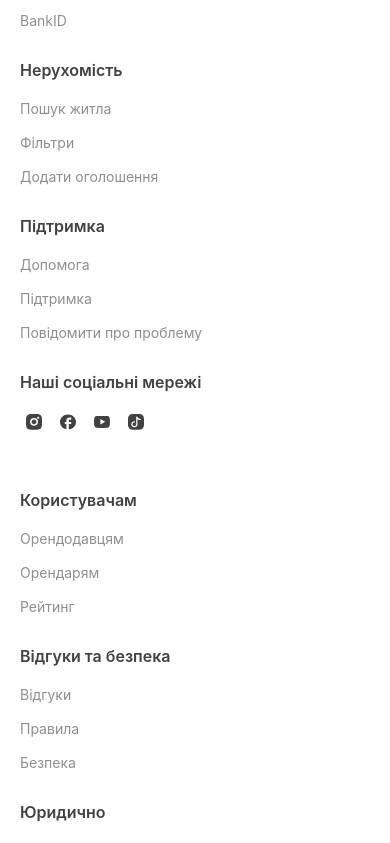
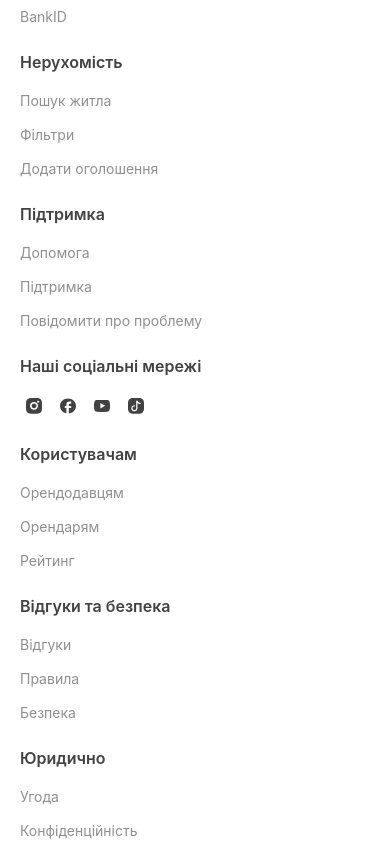
Before and after one commit to BilArt/apartmentsforrent, a React (Vite) app in the folder apps/frontend/: page /favorites in a window 390 px wide. Shown: the part 1400-2243 px from the top of the page. Built offline with nearby package versions, Linux system fonts and the light colour scheme; no server answers.

Commit message:
fix: improve responsive layout for footer and search bar

```diff
--- a/apps/frontend/src/components/Footer/Footer.jsx
+++ b/apps/frontend/src/components/Footer/Footer.jsx
@@ -1,4 +1,4 @@
-import { useMemo, useState } from "react";
+import { useState } from "react";
 import { Link } from "react-router-dom";
 
 import styles from "./Footer.module.scss";
@@ -9,29 +9,14 @@ import FacebookIcon from "../../assets/svg/facebook.svg?react";
 import YoutubeIcon from "../../assets/svg/youtube.svg?react";
 import TiktokIcon from "../../assets/svg/tiktok.svg?react";
 
-const social = [
+const SOCIAL = [
   { id: "ig", label: "Instagram", icon: InstagramIcon, href: "#" },
   { id: "fb", label: "Facebook", icon: FacebookIcon, href: "#" },
   { id: "yt", label: "YouTube", icon: YoutubeIcon, href: "#" },
   { id: "tt", label: "TikTok", icon: TiktokIcon, href: "#" },
 ];
 
-export default function Footer() {
-  const [info, setInfo] = useState(null);
-
-  const openInfo = (title) => {
-    setInfo({
-      title,
-      text:
-        "Цей розділ поки що у форматі інформаційної заглушки для MVP. " +
-        "У фінальній версії тут буде окрема сторінка з деталями.",
-    });
-  };
-
-  const closeInfo = () => setInfo(null);
-
-  const topColumns = useMemo(
-    () => [
+const TOP_COLUMNS = [
   {
     title: "Про платформу",
     links: [
@@ -56,12 +41,9 @@ export default function Footer() {
       { label: "Повідомити про проблему", kind: "modal" },
     ],
   },
-    ],
-    [],
-  );
+];
 
-  const bottomColumns = useMemo(
-    () => [
+const BOTTOM_COLUMNS = [
   {
     title: "Користувачам",
     links: [
@@ -85,9 +67,34 @@ export default function Footer() {
       { label: "Конфіденційність", kind: "modal" },
     ],
   },
-    ],
-    [],
+];
+
+function LinksColumn({ title, links, className, renderLink, styles }) {
+  return (
+    <div className={`${styles.col} ${className || ""}`}>
+      <div className={styles.colTitle}>{title}</div>
+      <ul className={styles.list}>
+        {links.map((l) => (
+          <li key={l.label}>{renderLink(l)}</li>
+        ))}
+      </ul>
+    </div>
   );
+}
+
+export default function Footer() {
+  const [info, setInfo] = useState(null);
+
+  const openInfo = (title) => {
+    setInfo({
+      title,
+      text:
+        "Цей розділ поки що у форматі інформаційної заглушки для MVP. " +
+        "У фінальній версії тут буде окрема сторінка з деталями.",
+    });
+  };
+
+  const closeInfo = () => setInfo(null);
 
   const renderLink = (link) => {
     if (link.kind === "route" && link.to) {
@@ -109,37 +116,44 @@ export default function Footer() {
     );
   };
 
-  function LinksColumn({ title, links }) {
-    return (
-      <div className={styles.col}>
-        <div className={styles.colTitle}>{title}</div>
-        <ul className={styles.list}>
-          {links.map((l) => (
-            <li key={l.label}>{renderLink(l)}</li>
-          ))}
-        </ul>
-      </div>
-    );
-  }
-
   return (
     <>
       <footer className={styles.footer}>
         <div className="container">
           <div className={styles.topGrid}>
+            <div className={styles.brandCol}>
               <Link to="/" className={styles.logo} aria-label="NoReset home">
                 <span className={styles.logoAccent}>Nø</span>RESET
               </Link>
+            </div>
 
-            {topColumns.map((c) => (
-              <LinksColumn key={c.title} title={c.title} links={c.links} />
-            ))}
+            <LinksColumn
+              styles={styles}
+              className={styles.colPlatform}
+              title={TOP_COLUMNS[0].title}
+              links={TOP_COLUMNS[0].links}
+              renderLink={renderLink}
+            />
+            <LinksColumn
+              styles={styles}
+              className={styles.colEstate}
+              title={TOP_COLUMNS[1].title}
+              links={TOP_COLUMNS[1].links}
+              renderLink={renderLink}
+            />
+            <LinksColumn
+              styles={styles}
+              className={styles.colSupport}
+              title={TOP_COLUMNS[2].title}
+              links={TOP_COLUMNS[2].links}
+              renderLink={renderLink}
+            />
 
-            <div className={styles.col}>
+            <div className={`${styles.col} ${styles.socialCol}`}>
               <div className={styles.colTitle}>Наші соціальні мережі</div>
 
               <div className={styles.social}>
-                {social.map(({ id, icon, label, href }) => {
+                {SOCIAL.map(({ id, icon, label, href }) => {
                   const SocialIcon = icon;
                   return (
                     <a
@@ -160,11 +174,31 @@ export default function Footer() {
           </div>
 
           <div className={styles.bottomGrid}>
-            <div aria-hidden="true" />
-            {bottomColumns.map((c) => (
-              <LinksColumn key={c.title} title={c.title} links={c.links} />
-            ))}
-            <div aria-hidden="true" />
+            <div className={styles.bottomSpacer} aria-hidden="true" />
+
+            <LinksColumn
+              styles={styles}
+              className={styles.colUsers}
+              title={BOTTOM_COLUMNS[0].title}
+              links={BOTTOM_COLUMNS[0].links}
+              renderLink={renderLink}
+            />
+            <LinksColumn
+              styles={styles}
+              className={styles.colReviews}
+              title={BOTTOM_COLUMNS[1].title}
+              links={BOTTOM_COLUMNS[1].links}
+              renderLink={renderLink}
+            />
+            <LinksColumn
+              styles={styles}
+              className={styles.colLegal}
+              title={BOTTOM_COLUMNS[2].title}
+              links={BOTTOM_COLUMNS[2].links}
+              renderLink={renderLink}
+            />
+
+            <div className={styles.bottomSpacer} aria-hidden="true" />
           </div>
         </div>
 
--- a/apps/frontend/src/components/Footer/Footer.module.scss
+++ b/apps/frontend/src/components/Footer/Footer.module.scss
@@ -8,10 +8,19 @@
   display: grid;
   grid-template-columns: 220px repeat(3, minmax(0, 1fr)) 240px;
   column-gap: 60px;
+  align-items: start;
 }
 
 .bottomGrid {
   margin-top: 39px;
+}
+
+.brandCol {
+  align-self: start;
+}
+
+.bottomSpacer {
+  align-self: start;
 }
 
 .logo {
@@ -70,10 +79,42 @@
   }
 }
 
+.linkBtn {
+  background: transparent;
+  border: 0;
+  padding: 0;
+  text-align: left;
+  cursor: pointer;
+
+  font-family:
+    "Inter",
+    system-ui,
+    -apple-system,
+    sans-serif;
+  font-size: 14px;
+  color: var(--color-secondary);
+
+  transition:
+    color 0.25s ease,
+    transform 0.25s ease;
+
+  &:hover {
+    color: var(--color-text-primary);
+    transform: translateX(2px);
+  }
+}
+
+.socialCol {
+  align-self: start;
+  justify-self: start;
+}
+
 .social {
   display: flex;
   gap: 6px;
   align-items: center;
+  flex-wrap: wrap;
+  justify-content: flex-start;
 }
 
 .socialBtn {
@@ -113,44 +154,6 @@
   color: var(--color-secondary);
 }
 
-@media (max-width: 1000px) {
-  .topGrid,
-  .bottomGrid {
-    grid-template-columns: 1fr;
-    row-gap: 26px;
-  }
-
-  .bottomGrid {
-    margin-top: 26px;
-  }
-}
-
-/* добавь рядом с .link */
-.linkBtn {
-  background: transparent;
-  border: 0;
-  padding: 0;
-  text-align: left;
-  cursor: pointer;
-
-  font-family:
-    "Inter",
-    system-ui,
-    -apple-system,
-    sans-serif;
-  font-size: 14px;
-  color: var(--color-secondary);
-
-  transition:
-    color 0.25s ease,
-    transform 0.25s ease;
-
-  &:hover {
-    color: var(--color-text-primary);
-    transform: translateX(2px);
-  }
-}
-
 .infoModalText {
   font-family:
     "Inter",
@@ -163,3 +166,82 @@
   letter-spacing: 0;
   color: var(--color-text-primary);
 }
+
+/* ✅ Tablet: НЕ делаем вертикально. Просто ужимаем */
+@media (max-width: 1100px) {
+  .topGrid,
+  .bottomGrid {
+    column-gap: 28px;
+    grid-template-columns: 200px repeat(3, minmax(0, 1fr)) 220px;
+  }
+}
+
+/* ✅ Когда тесно — 2 ряда, но НЕ вертикально */
+@media (max-width: 900px) {
+  .topGrid {
+    grid-template-columns: 200px repeat(2, minmax(0, 1fr)) 220px;
+    row-gap: 26px;
+  }
+
+  .bottomGrid {
+    grid-template-columns: 200px repeat(2, minmax(0, 1fr)) 220px;
+    row-gap: 26px;
+    margin-top: 26px;
+  }
+}
+
+/* ✅ Только когда реально узко — вертикально и соцсети последними */
+@media (max-width: 620px) {
+  .topGrid {
+    grid-template-columns: 1fr;
+    row-gap: 22px;
+
+    grid-template-areas:
+      "brand"
+      "platform"
+      "estate"
+      "support"
+      "social";
+  }
+
+  .brandCol {
+    grid-area: brand;
+  }
+  .colPlatform {
+    grid-area: platform;
+  }
+  .colEstate {
+    grid-area: estate;
+  }
+  .colSupport {
+    grid-area: support;
+  }
+  .socialCol {
+    grid-area: social;
+  }
+
+  .bottomGrid {
+    grid-template-columns: 1fr;
+    row-gap: 22px;
+    margin-top: 22px;
+
+    grid-template-areas:
+      "users"
+      "reviews"
+      "legal";
+  }
+
+  .bottomSpacer {
+    display: none;
+  }
+
+  .colUsers {
+    grid-area: users;
+  }
+  .colReviews {
+    grid-area: reviews;
+  }
+  .colLegal {
+    grid-area: legal;
+  }
+}
--- a/apps/frontend/src/components/SearchBar/SearchBar.jsx
+++ b/apps/frontend/src/components/SearchBar/SearchBar.jsx
@@ -331,7 +331,7 @@ export default function SearchBar() {
     <div className={styles.wrapper} ref={rootRef}>
       <div className={styles.bar}>
         {/* LOCATION */}
-        <div className={styles.field}>
+        <div className={`${styles.field} ${styles.fieldLocation}`}>
           <div
             className={styles.trigger}
             role="button"
@@ -445,7 +445,7 @@ export default function SearchBar() {
         <div className={styles.divider} />
 
         {/* WHEN */}
-        <div className={styles.field}>
+        <div className={`${styles.field} ${styles.fieldWhen}`}>
           <button
             type="button"
             className={styles.triggerText}
@@ -475,7 +475,7 @@ export default function SearchBar() {
         <div className={styles.divider} />
 
         {/* ROOMS */}
-        <div className={styles.field}>
+        <div className={`${styles.field} ${styles.fieldRooms}`}>
           <button
             type="button"
             className={styles.triggerText}
```
Also changed, not shown: apps/frontend/src/components/SearchBar/SearchBar.module.scss (+90 -24 lines). Lines whose indentation alone changed are shown as unchanged.
